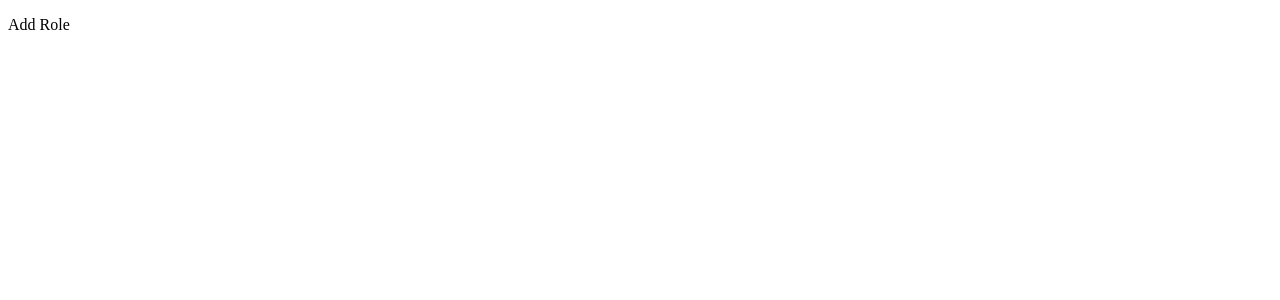
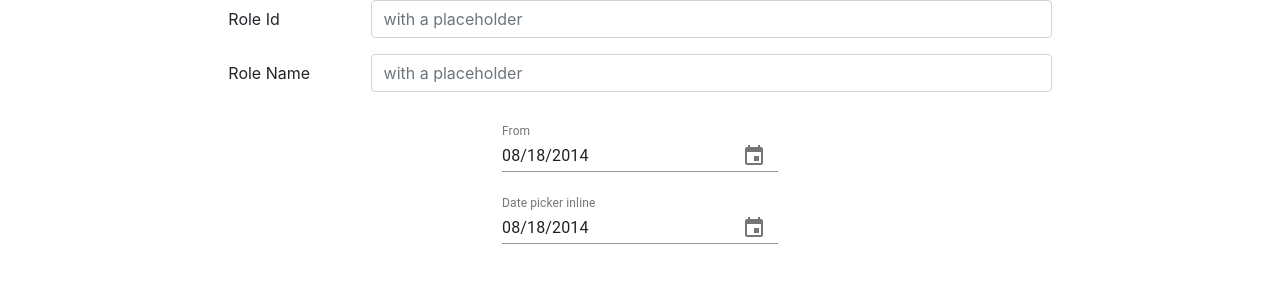
Before and after one commit to furyOO7/employeemanager, a React (Create React App) app: page /page-2 in a window 1280 px wide. Shown: the top 300 px of the page. Built offline with nearby package versions, Linux system fonts and the light colour scheme.

Commit message:
Add Page commit

```diff
--- a/package.json
+++ b/package.json
@@ -3,14 +3,20 @@
   "version": "0.1.0",
   "private": true,
   "dependencies": {
+    "@date-io/date-fns": "1.x",
+    "@material-ui/core": "^4.11.3",
+    "@material-ui/pickers": "^3.3.10",
     "@testing-library/jest-dom": "^5.11.4",
     "@testing-library/react": "^11.1.0",
     "@testing-library/user-event": "^12.1.10",
+    "bootstrap": "^4.6.0",
+    "date-fns": "^2.20.2",
     "json-server": "^0.16.3",
     "react": "^17.0.2",
     "react-dom": "^17.0.2",
     "react-router-dom": "^5.2.0",
     "react-scripts": "4.0.3",
+    "reactstrap": "^8.9.0",
     "web-vitals": "^1.0.1"
   },
   "scripts": {
--- /dev/null
+++ b/src/components/AddRoleFormComponent/AddRoleFormComponent.css
@@ -0,0 +1,8 @@
+.main{
+    display: flex;
+    flex-direction: row;
+    justify-content: center;
+    align-items: center;
+    background-color: aqua;
+    height: 1vh
+}
--- /dev/null
+++ b/src/components/AddRoleFormComponent/AddRoleFormComponent.js
@@ -0,0 +1,86 @@
+import React,{use} from 'react';
+import { Col, Button, Form, FormGroup, Label, Input, FormText, Container, Row } from 'reactstrap';
+import Grid from '@material-ui/core/Grid';
+import DateFnsUtils from '@date-io/date-fns';
+import {
+    MuiPickersUtilsProvider,
+    KeyboardTimePicker,
+    KeyboardDatePicker,
+} from '@material-ui/pickers';
+
+
+import './AddRoleFormComponent.css';
+
+const AddRoleFormComponent = () => {
+    const [selectedDate, setSelectedDate] = React.useState(new Date('2014-08-18T21:11:54'));
+
+  const handleDateChange = (date) => {
+    setSelectedDate(date);
+  };
+    return (
+
+        <Container fluid={true}>
+            <Row>
+                <Col lg={2}>
+                </Col>
+
+                <Col lg={8}>
+                    <Form>
+                        <FormGroup row>
+                            <Label for="exampleEmail" sm={2}>Role Id</Label>
+                            <Col sm={10}>
+                                <Input type="email" name="email" id="exampleEmail" placeholder="with a placeholder" />
+                            </Col>
+                        </FormGroup>
+                        <FormGroup row>
+                            <Label for="exampleEmail" sm={2}>Role Name</Label>
+                            <Col sm={10}>
+                                <Input type="email" name="email" id="exampleEmail" placeholder="with a placeholder" />
+                            </Col>
+                        </FormGroup>
+                    </Form>
+                </Col>
+                <MuiPickersUtilsProvider utils={DateFnsUtils}>
+                    <Grid container justify="space-around">
+                        <KeyboardDatePicker
+                            disableToolbar
+                            variant="inline"
+                            format="MM/dd/yyyy"
+                            margin="normal"
+                            id="date-picker-inline"
+                            label="From"
+                            value={selectedDate}
+                            onChange={handleDateChange}
+                            KeyboardButtonProps={{
+                                'aria-label': 'change date'
+                            }}
+                        />
+                        </Grid>
+                        </MuiPickersUtilsProvider>
+                        <MuiPickersUtilsProvider utils={DateFnsUtils}>
+                    <Grid container justify="space-around">
+                        <KeyboardDatePicker
+                            disableToolbar
+                            variant="inline"
+                            format="MM/dd/yyyy"
+                            margin="normal"
+                            id="To"
+                            label="Date picker inline"
+                            value={selectedDate}
+                            onChange={handleDateChange}
+                            KeyboardButtonProps={{
+                                'aria-label': 'change date'
+                            }}
+                        />
+                        </Grid>
+                        </MuiPickersUtilsProvider>
+                        <Col lg={2}>
+                        </Col>
+            </Row>
+        </Container>
+
+
+                );
+            }
+
+            export default AddRoleFormComponent;
--- a/src/components/addRole.jsx
+++ b/src/components/addRole.jsx
@@ -1,9 +1,10 @@
 import React from 'react';
+import AddRoleFormComponent from './AddRoleFormComponent/AddRoleFormComponent';
 
 const AddRole = (props) => {
     return (
-        <p>Add Role</p>
-     );
+        <AddRoleFormComponent />
+     )
 }
 
 export default AddRole;
--- a/src/components/mainbutton.jsx
+++ b/src/components/mainbutton.jsx
@@ -4,9 +4,20 @@ import '../App.css';
 const MainButton = (props) => {
     return (
         <div className="btnmainclass">
-             { props.mainbtnArry.map((elBtn,i) => <button key={i} className="btn" ><a  href={`http://localhost:3000/${elBtn.link}`}>{elBtn.text}</a></button>)}
-             </div>
-     );
+            {
+                //   props.mainbtnArry.map((elBtn,i) => <button key={i} className="btn" ><a  href={`http://localhost:3000/${elBtn.link}`}>{elBtn.text}</a></button>)
+
+                props.mainbtnArry.map((elBtn, i) => {
+                    return (
+                        <button key={i} className="btn" >
+                            <a href={`http://localhost:3000/${elBtn.link}`}>{elBtn.text}</a>
+                        </button>
+                    )
+                })
+
+            }
+        </div>
+    );
 
 }
 
--- a/src/index.js
+++ b/src/index.js
@@ -2,14 +2,15 @@ import React from 'react';
 import ReactDOM from 'react-dom';
 import {BrowserRouter} from 'react-router-dom'
 import App from './App';
+import '../node_modules/bootstrap/dist/css/bootstrap.min.css';
 
 
 ReactDOM.render(
-  <React.StrictMode>
+
 <BrowserRouter>
     <App />
     </BrowserRouter>
-  </React.StrictMode>,
+  ,
   document.getElementById('root')
 );
 
```
Also changed, not shown: 1 other file (tests, documents, lock files or other folders).
